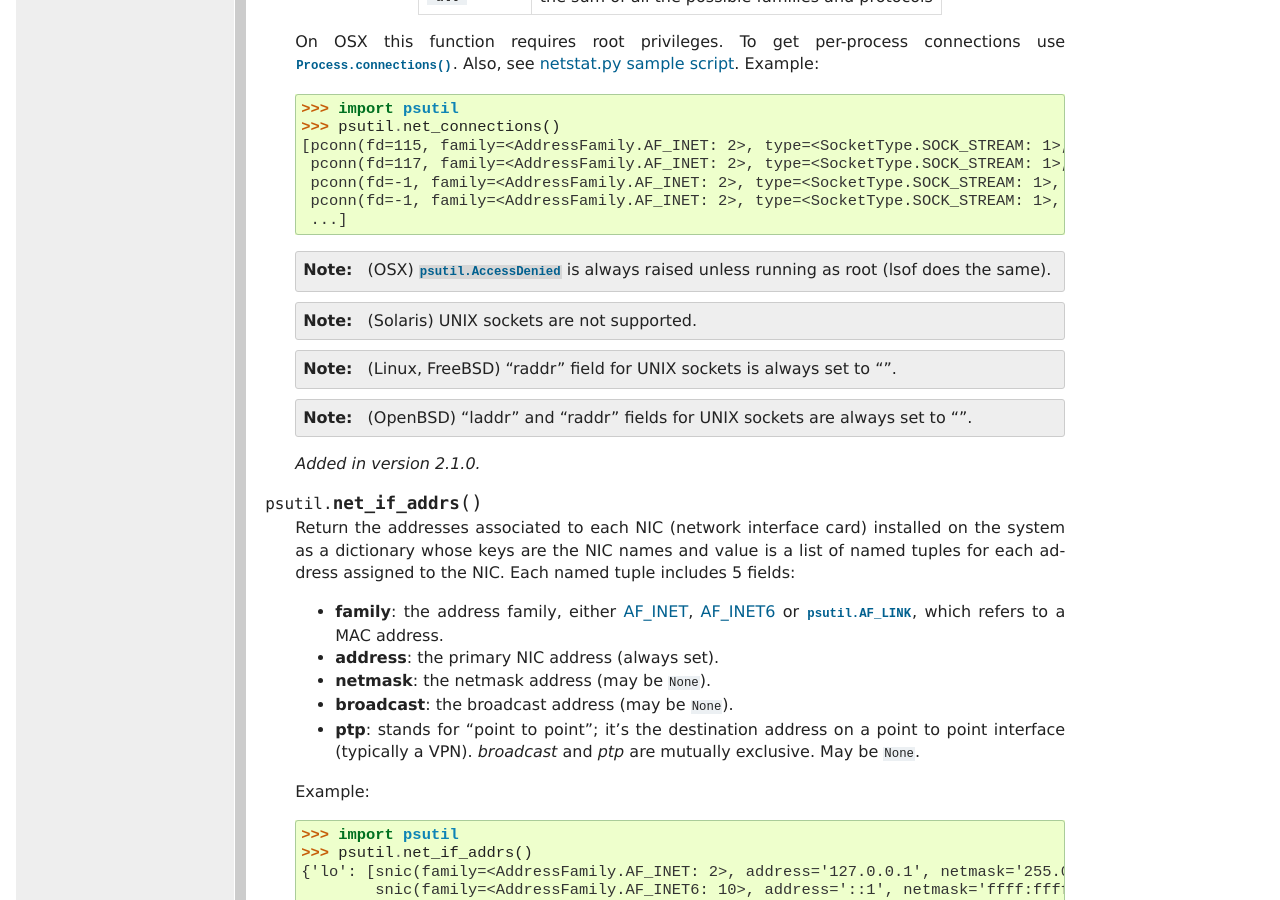
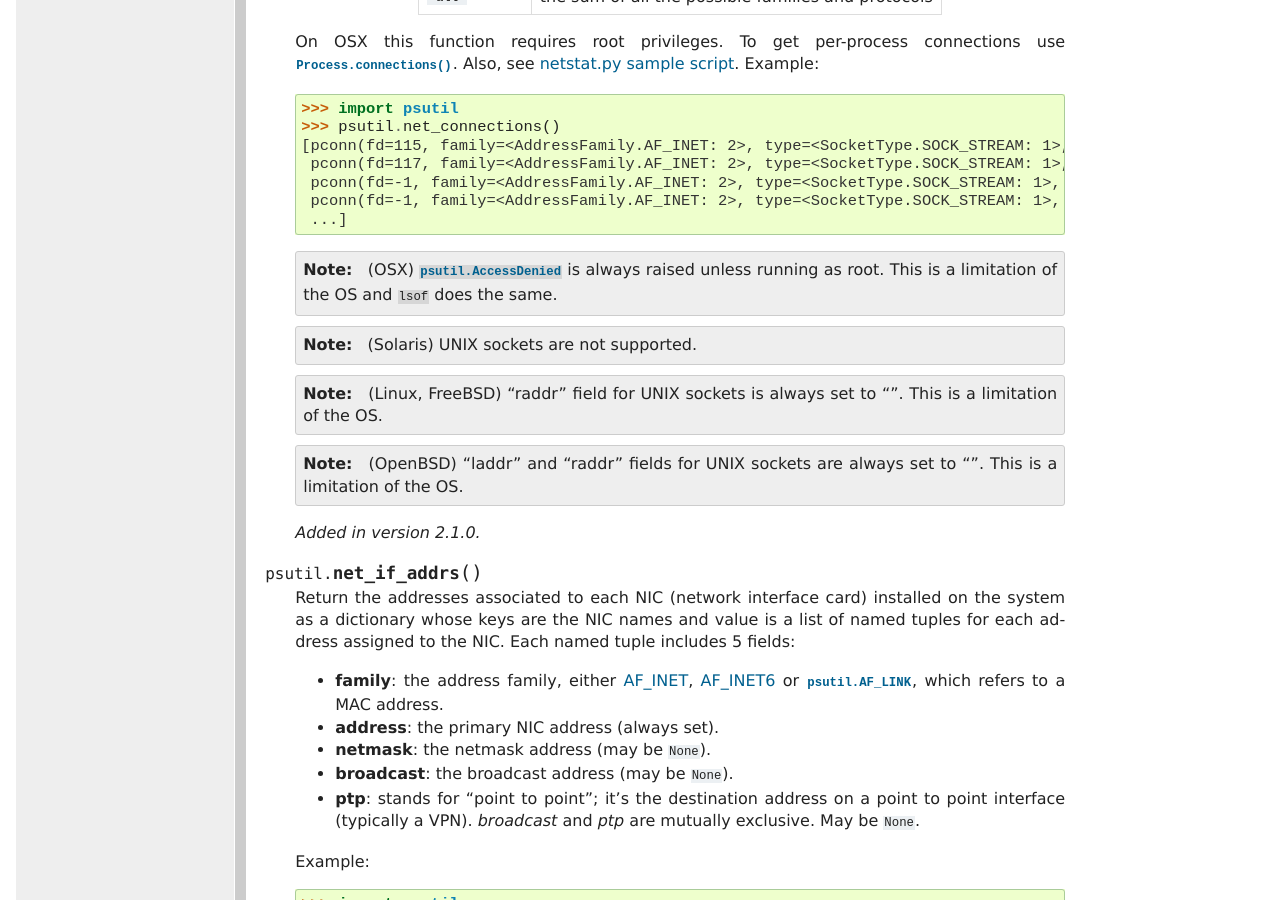
Before and after one commit to giampaolo/psutil, a Sphinx documentation site: the page built from docs/index.rst, in a window 1280 px wide and 900 px high, scrolled down 8429 px. Built offline with Sphinx 7.4.7, drawn with Linux system fonts in a browser that asks for light colours; formulas are drawn with MathJax 3; some of the changed text lies outside the part shown.

Commit message:
update doc

```diff
--- a/docs/index.rst
+++ b/docs/index.rst
@@ -536,18 +536,19 @@ Network
      ...]
 
   .. note::
-    (OSX) :class:`psutil.AccessDenied` is always raised unless running as root
-    (lsof does the same).
+    (OSX) :class:`psutil.AccessDenied` is always raised unless running as root.
+    This is a limitation of the OS and ``lsof`` does the same.
 
   .. note::
     (Solaris) UNIX sockets are not supported.
 
   .. note::
      (Linux, FreeBSD) "raddr" field for UNIX sockets is always set to "".
+     This is a limitation of the OS.
 
   .. note::
      (OpenBSD) "laddr" and "raddr" fields for UNIX sockets are always set to
-     "".
+     "". This is a limitation of the OS.
 
   .. versionadded:: 2.1.0
 
@@ -1822,10 +1823,11 @@ Process class
 
     .. note::
        (Linux, FreeBSD) "raddr" field for UNIX sockets is always set to "".
+       This is a limitation of the OS.
 
     .. note::
        (OpenBSD) "laddr" and "raddr" fields for UNIX sockets are always set to
-       "".
+       "". This is a limitation of the OS.
 
   .. method:: is_running()
 
```
